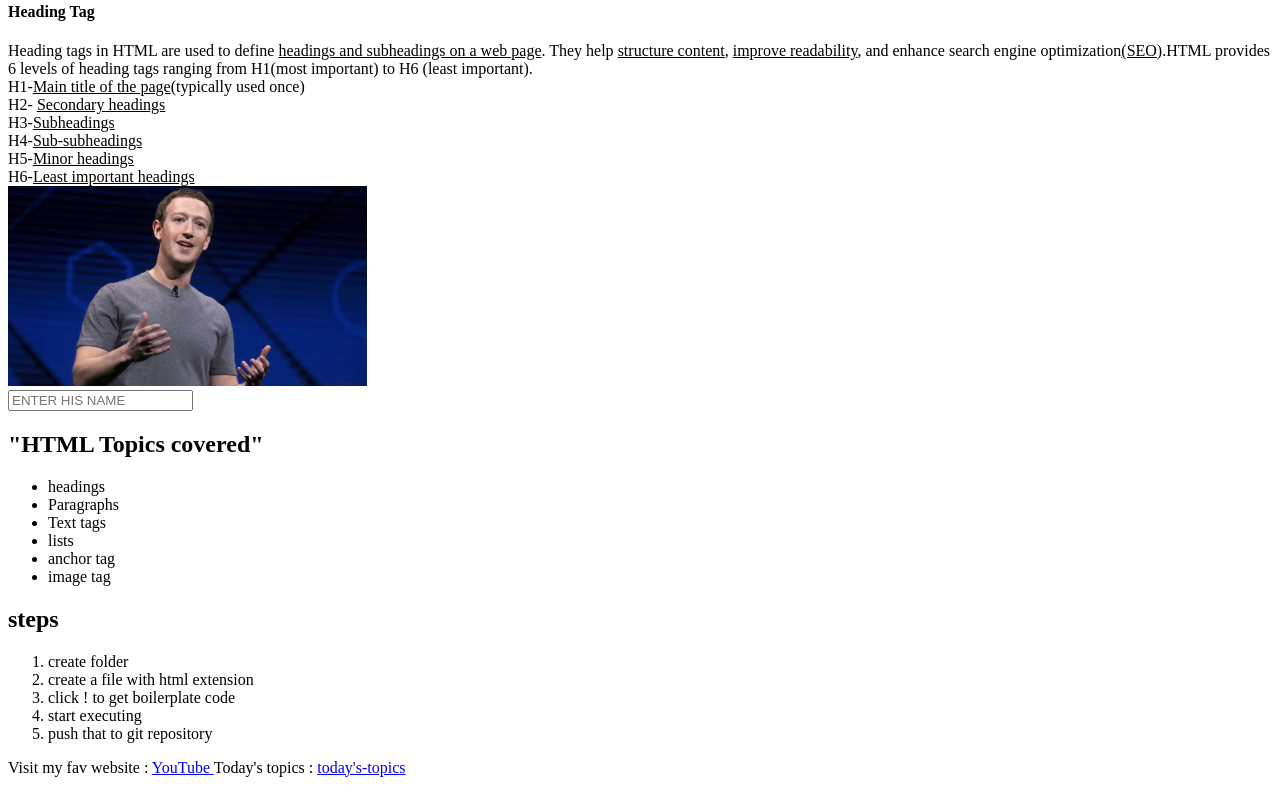
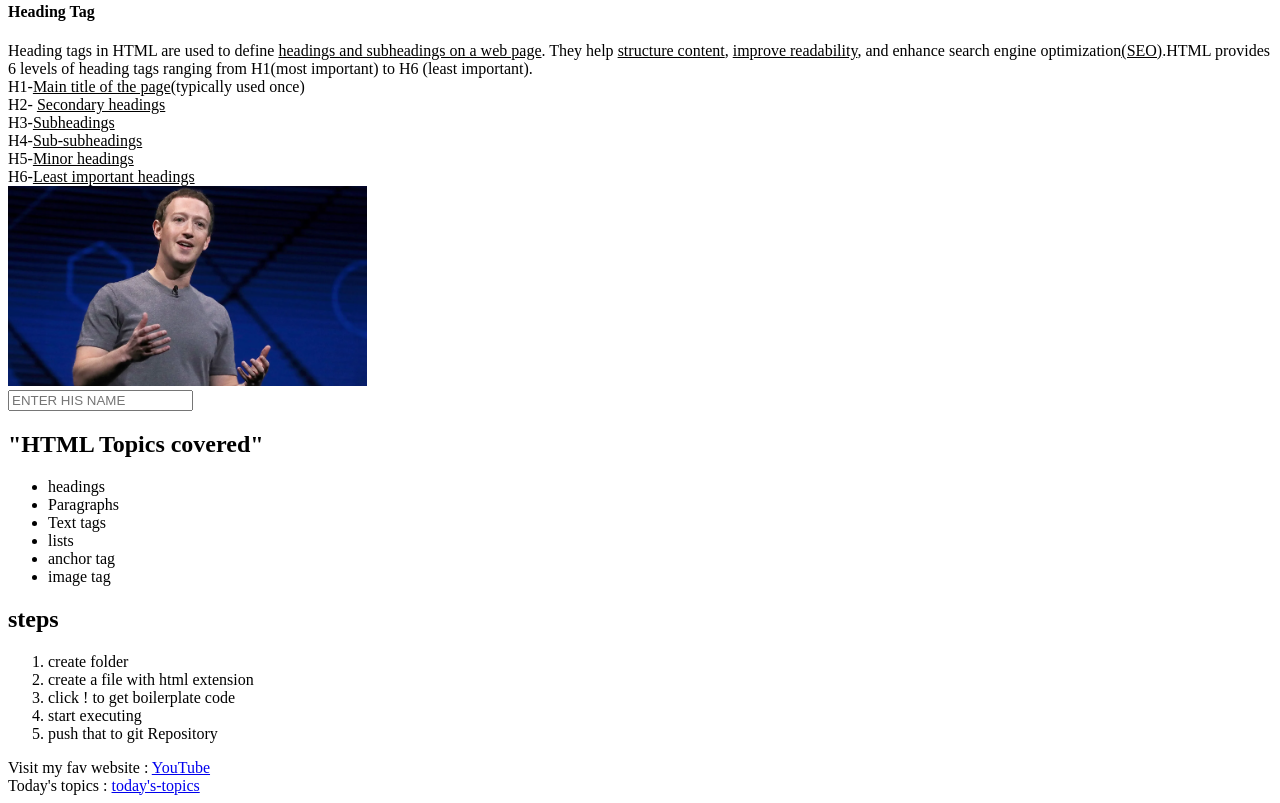
Before and after one commit to raksha628/web-Dev-Cohort, a plain HTML site: page index.html in a window 1280 px wide. Shown: the part 471-1274 px from the top of the page. Drawn offline with Linux system fonts and the light colour scheme.

Commit message:
modify index.html

```diff
--- a/index.html
+++ b/index.html
@@ -58,10 +58,11 @@
             <li>create a file with html extension</li>
             <li>click ! to get boilerplate code</li>
             <li>start executing</li>
-        <li>push that to git repository</li>
+            <li>push that to git Repository</li>
         </ol>
 
         Visit my fav website : <a href="https://www.youtube.com/"> YouTube </a>
+      <br>
         Today's topics : <a href="#today's-topics"> today's-topics
 
 </body>
```
Lines whose indentation alone changed are shown as unchanged.
